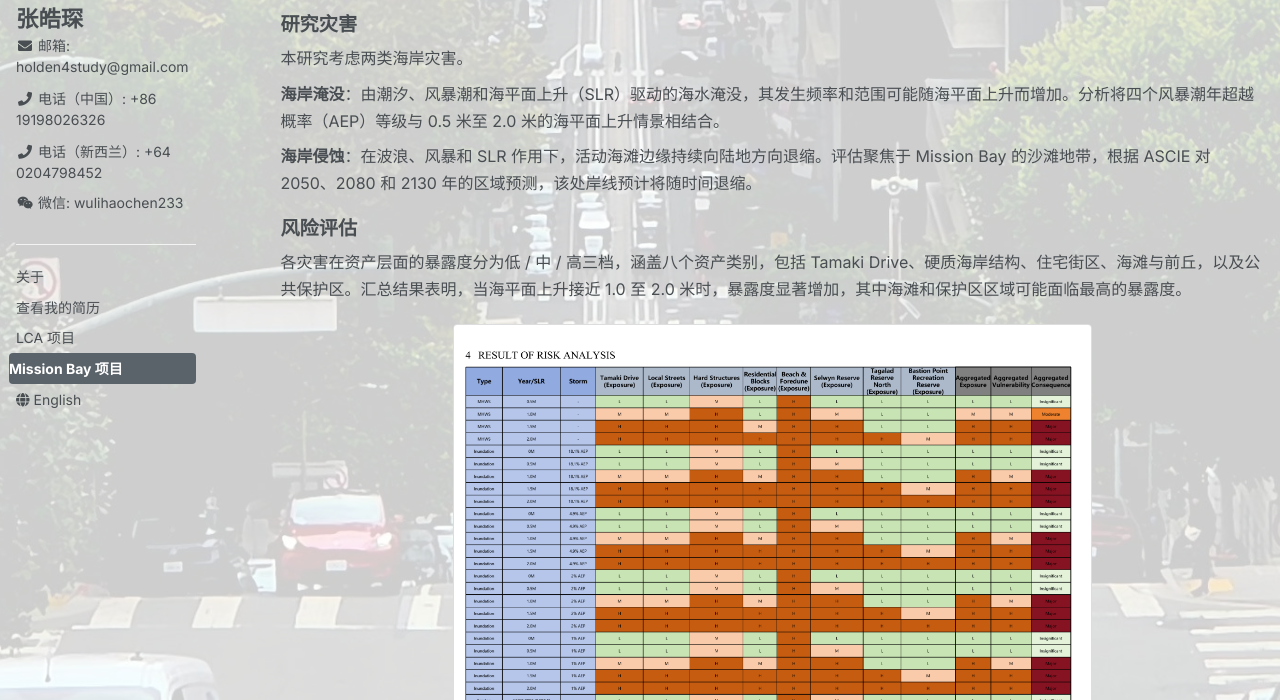
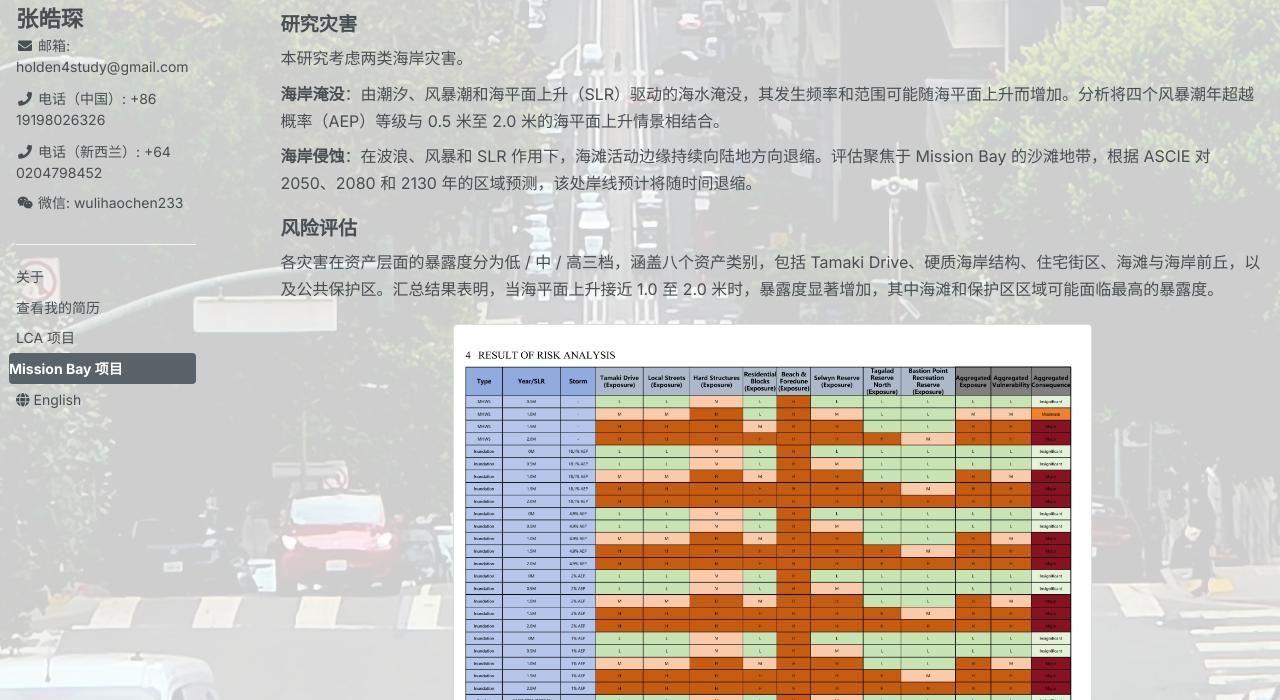
Before and after one commit to Zhang-holden/Zhang-holden.github.io, a Jekyll site: the page built from _pages/zh/mission-bay-adaptation.md, in a window 1280 px wide and 900 px high, cut to the strip 200-900 px from the top of the window. Built offline with Jekyll 4.4.1, drawn with Linux system fonts in a browser that asks for light colours; some of the changed text lies outside the part shown.

Commit message:
Refine Chinese terminology (upcycling, foredune, hotspots)

```diff
--- a/_pages/zh/mission-bay-adaptation.md
+++ b/_pages/zh/mission-bay-adaptation.md
@@ -29,11 +29,11 @@ author_profile: true
 
 **海岸淹没**：由潮汐、风暴潮和海平面上升（SLR）驱动的海水淹没，其发生频率和范围可能随海平面上升而增加。分析将四个风暴潮年超越概率（AEP）等级与 0.5 米至 2.0 米的海平面上升情景相结合。
 
-**海岸侵蚀**：在波浪、风暴和 SLR 作用下，活动海滩边缘持续向陆地方向退缩。评估聚焦于 Mission Bay 的沙滩地带，根据 ASCIE 对 2050、2080 和 2130 年的区域预测，该处岸线预计将随时间退缩。
+**海岸侵蚀**：在波浪、风暴和 SLR 作用下，海滩活动边缘持续向陆地方向退缩。评估聚焦于 Mission Bay 的沙滩地带，根据 ASCIE 对 2050、2080 和 2130 年的区域预测，该处岸线预计将随时间退缩。
 
 ## 风险评估
 
-各灾害在资产层面的暴露度分为低 / 中 / 高三档，涵盖八个资产类别，包括 Tamaki Drive、硬质海岸结构、住宅街区、海滩与前丘，以及公共保护区。汇总结果表明，当海平面上升接近 1.0 至 2.0 米时，暴露度显著增加，其中海滩和保护区区域可能面临最高的暴露度。
+各灾害在资产层面的暴露度分为低 / 中 / 高三档，涵盖八个资产类别，包括 Tamaki Drive、硬质海岸结构、住宅街区、海滩与海岸前丘，以及公共保护区。汇总结果表明，当海平面上升接近 1.0 至 2.0 米时，暴露度显著增加，其中海滩和保护区区域可能面临最高的暴露度。
 
 <div style="text-align: center; margin: 20px 0;">
   <a href="/images/mission_bay_risk_matrix.png" target="_blank" title="点击查看完整尺寸的风险分析矩阵">
@@ -56,7 +56,7 @@ author_profile: true
 ## 主要发现
 
 - 暴露度似乎主要由海平面上升的幅度驱动，而非风暴潮 AEP 等级。
-- 海滩、前丘以及 Selwyn Reserve 临海一侧可能是暴露度最高的资产。
+- 海滩、海岸前丘以及 Selwyn Reserve 临海一侧可能是暴露度最高的资产。
 
 ## 文档
 
```
Also changed, not shown: _pages/zh/index.md (+1 -1 lines), _pages/zh/rescued-flour-lca.md (+4 -4 lines).
